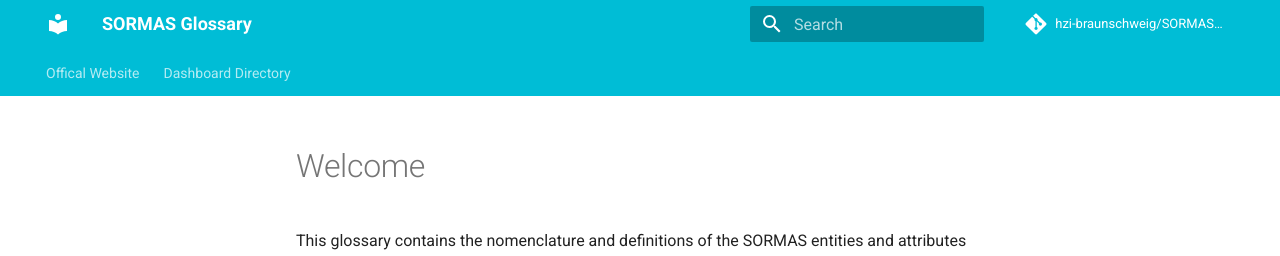
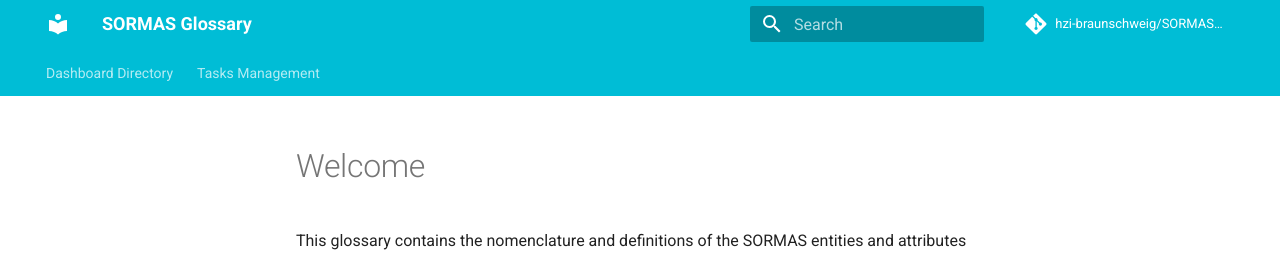
Before and after one commit to SORMAS-Foundation/SORMAS-Glossary, an MkDocs documentation site: the page built from docs/index.md, in a window 1280 px wide. Shown: the top 256 px of the page. Built offline with MkDocs 1.6.1 and Material for MkDocs 9.7.7, drawn with Linux system fonts in a browser that asks for light colours; comment, search, counter and statistics services are not loaded.

Commit message:
Update mkdocs.yml
add task management

```diff
--- a/mkdocs.yml
+++ b/mkdocs.yml
@@ -18,5 +18,5 @@
     separator: '[\s]+'
 
 nav:
-- Offical Website: "https://sormas.org"
 - Dashboard Directory: "DASHBOARD_DIRECTORY.md"
+- Tasks Management: "TASKS_MANAGEMENT_DIRECTORY.md"
```
